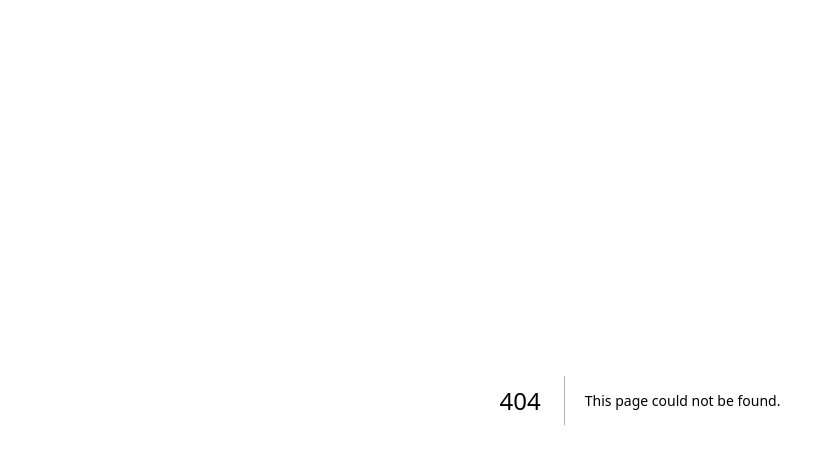
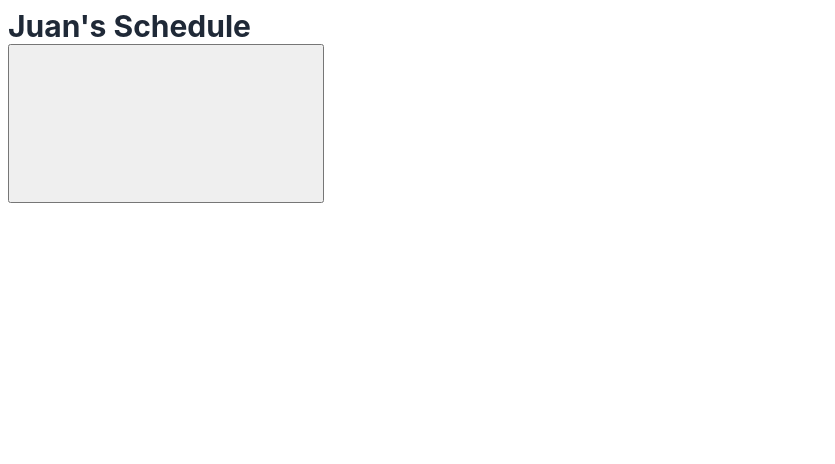
Before and after one commit to cruzjuan298/EasyBook, a Next.js app in the folder frontend/: page /dashboard in a window 1280 px wide. Before the commit this address had no page. Shown: the top 464 px of the page, without its empty margins (0-835 px from the left). Built offline with nearby package versions, Linux system fonts and the light colour scheme.

Commit message:
add to folder structure and makefile

```diff
--- /dev/null
+++ b/frontend/src/app/dashboard/page.js
@@ -0,0 +1,21 @@
+'use client'
+
+import { useRouter } from "next/navigation"
+import styles from "./page.module.css"
+import BoardView from "../../components/BoardView/BoardView.js"
+import CalenderView from "../../components/CalenderView/CalenderView.js"
+import ListView from "../../components/ListView/ListView.js"
+
+export default function DashboardPage(){
+    const router = useRouter()
+
+
+    return(
+        <div className="dashboard-div" id="navbar">
+            <h1 id={styles.title}>Juan's Schedule</h1>
+            <button type="button" class={styles.button}>
+                <svg></svg>
+            </button>
+        </div>
+    )
+}
--- /dev/null
+++ b/frontend/src/app/dashboard/page.module.css
@@ -0,0 +1,9 @@
+#title {
+    font-size: 30px;
+    font-weight: 700;
+    margin: 0;
+}
+
+button{
+    size: 15px;
+}
--- a/frontend/src/app/globals.css
+++ b/frontend/src/app/globals.css
@@ -0,0 +1,4 @@
+body {
+    font-family: 'Inter', sans-serif;
+    color: rgb(31 41 55 / var(--tw-text-opacity, 1));
+}
--- a/frontend/src/app/layout.js
+++ b/frontend/src/app/layout.js
@@ -1,15 +1,4 @@
-import { Geist, Geist_Mono } from "next/font/google";
 import "./globals.css";
-
-const geistSans = Geist({
-  variable: "--font-geist-sans",
-  subsets: ["latin"],
-});
-
-const geistMono = Geist_Mono({
-  variable: "--font-geist-mono",
-  subsets: ["latin"],
-});
 
 export const metadata = {
   title: "mock home page",
@@ -19,7 +8,7 @@ export const metadata = {
 export default function RootLayout({ children }) {
   return (
     <html lang="en">
-      <body className={`${geistSans.variable} ${geistMono.variable}`}>
+      <body>
         {children}
       </body>
     </html>
--- a/frontend/src/app/page.js
+++ b/frontend/src/app/page.js
@@ -1,4 +1,4 @@
-import "./page.module.css"
+import styles from "./page.module.css"
 
 export default function Home() {
   return (
--- a/frontend/src/app/schedule/page.js
+++ /dev/null
@@ -1,5 +0,0 @@
-export default function Schedule(){
-    return(
-        <h1>Hello</h1>
-    )
-}
--- /dev/null
+++ b/frontend/src/components/BoardView/BoardView.js
@@ -0,0 +1,9 @@
+import styles from "./boardview.module.css"
+
+export default function BoardView() {
+    return (
+        <div className="boardview-div">
+            <h1 id={styles.title}>Appointment Pipeline</h1>
+        </div>
+    )
+}
--- /dev/null
+++ b/frontend/src/components/BoardView/boardview.module.css
@@ -0,0 +1,3 @@
+.title {
+    font-size: 15px;
+}
--- /dev/null
+++ b/frontend/src/components/CalenderView/CalenderView.js
@@ -0,0 +1,9 @@
+import styles from "./calenderview.module.css"
+
+export default function CalenderView() {
+    return(
+        <div>
+
+        </div>
+    )
+}
--- /dev/null
+++ b/frontend/src/components/ListView/ListView.js
@@ -0,0 +1 @@
+import styles from "./listview.module.css"
```
Also changed, not shown: frontend/src/components/CalenderView/calenderview.module.css (added), frontend/src/components/ListView/listview.module.css (added).
